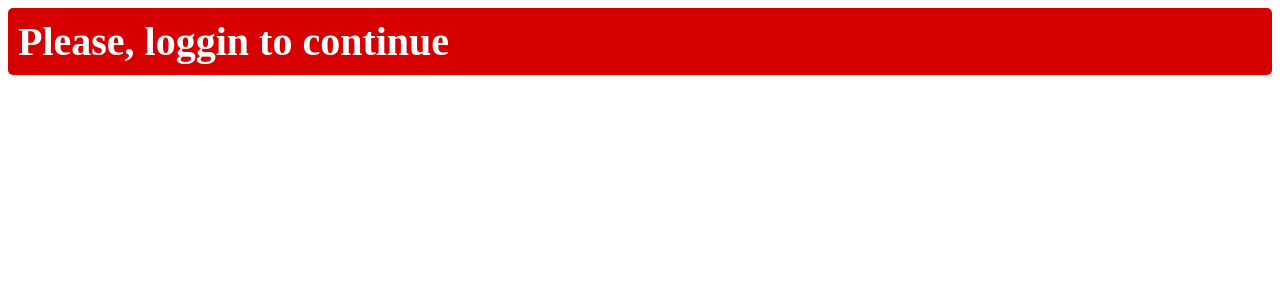
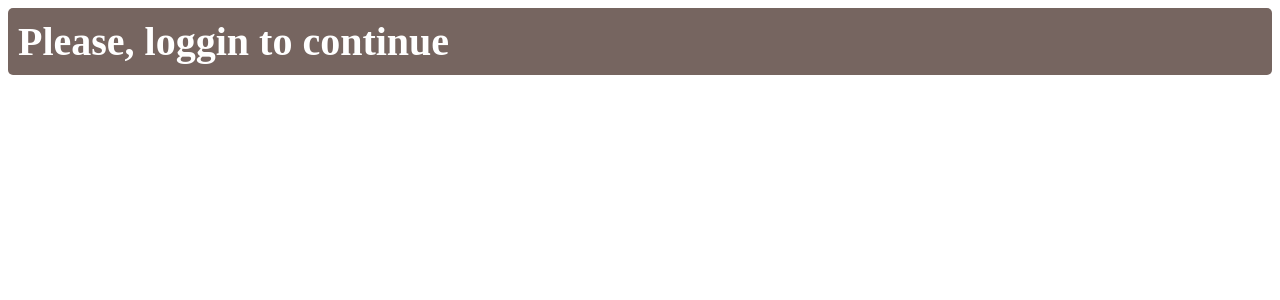
Before and after one commit to arthuragf/react-app-rfbc, a React (Vite) app: page / in a window 1280 px wide. Shown: the top 300 px of the page. Built offline with nearby package versions, Linux system fonts and the light colour scheme.

Commit message:
Color adjustment in css

```diff
--- a/src/index.css
+++ b/src/index.css
@@ -37,7 +37,7 @@
 
 .login-prompt {
     font-size: 2.5em;
-  background-color: hsl(0, 100%, 42%);
+  background-color: hsl(12, 10%, 42%);
   color: white;
   padding: 10px;
   border-radius: 5px;
```
